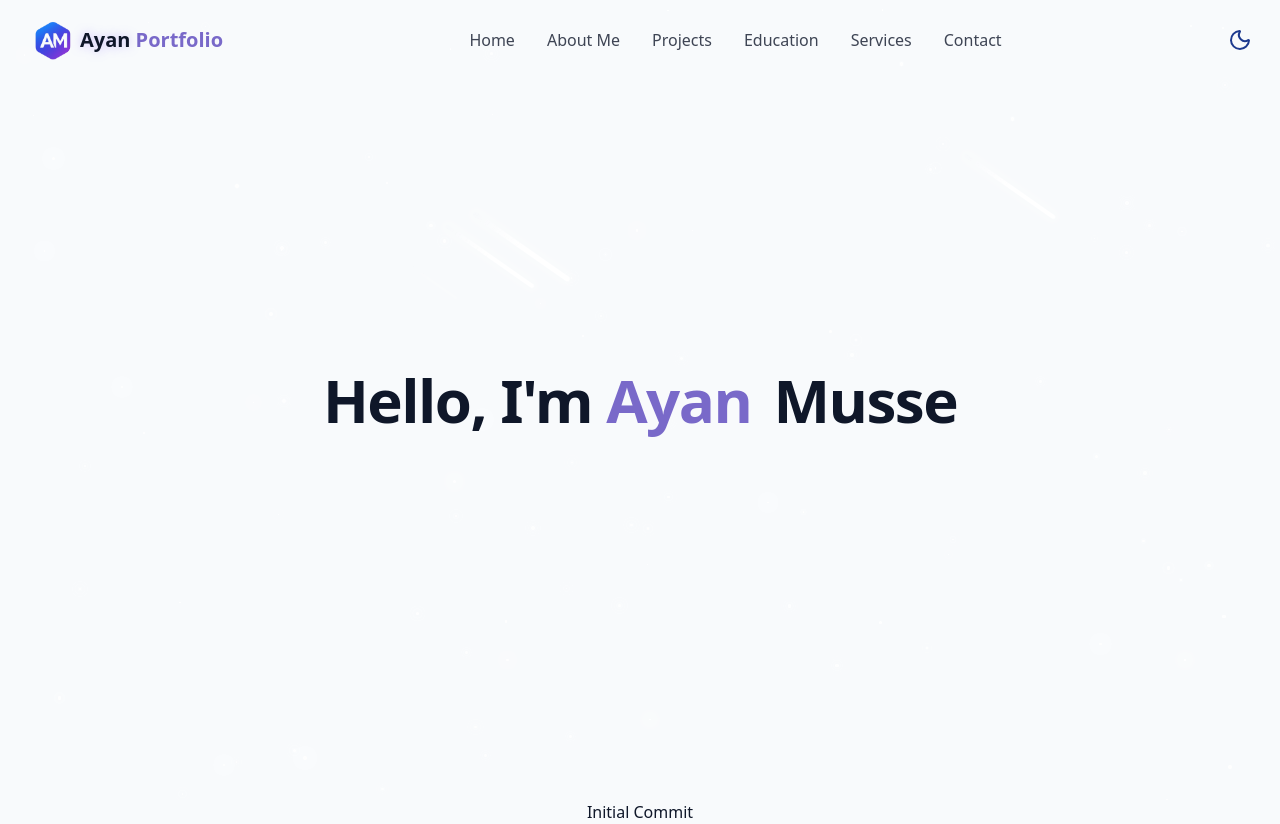
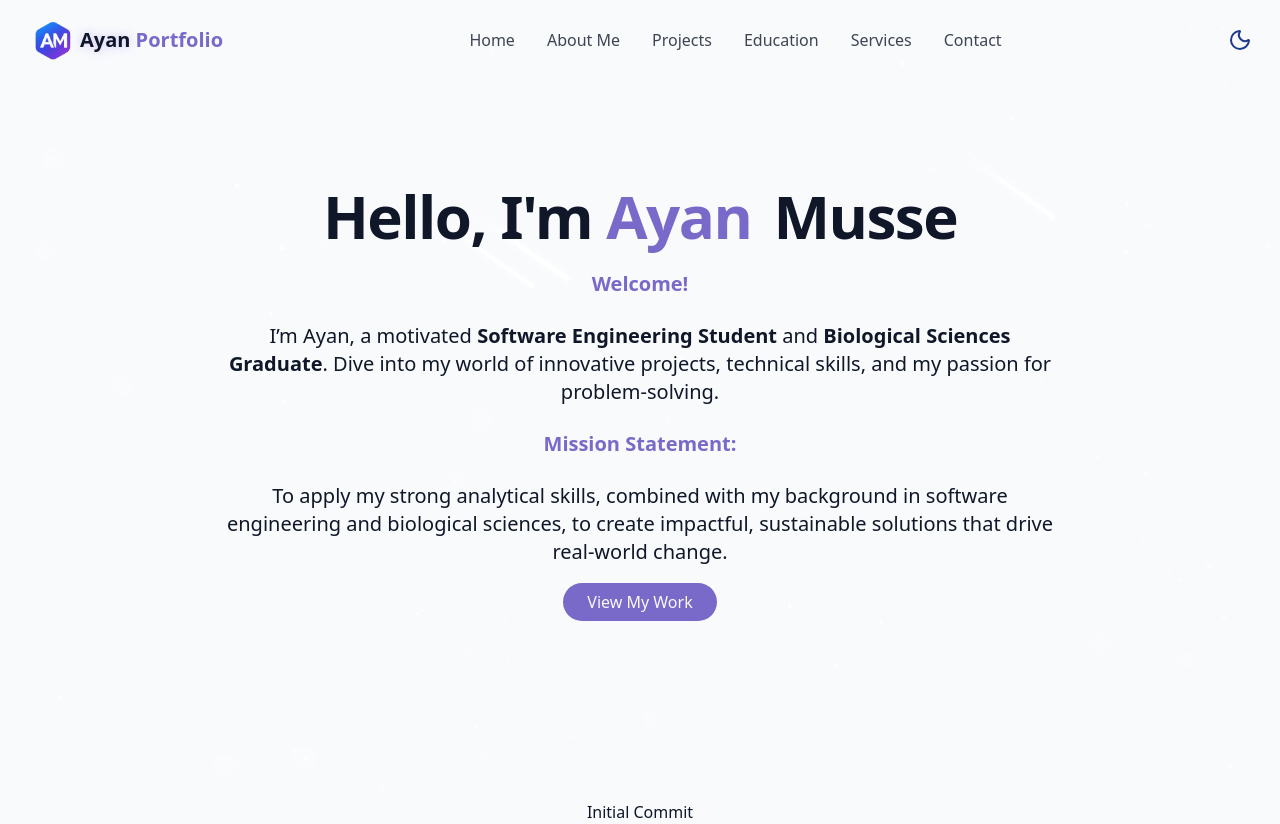
Before and after one commit to Musse-A/Deploy-React-App, a React (Vite) app in the folder vite-project/: page / in a window 1280 px wide. Built offline with nearby package versions, Linux system fonts and the light colour scheme.

Commit message:
Completed home page, added welcome message, and mission statement

```diff
--- a/vite-project/src/Components/HeroSection.jsx
+++ b/vite-project/src/Components/HeroSection.jsx
@@ -13,6 +13,27 @@ return (
           <span className="text-primary opacity-0 animate-fade-in-delay-1">Ayan </span>
           <span className="text-gradient ml-2 opacity-0 animate-fade-in-delay-2">Musse</span>
         </h1>
+        <p className="text-lg text-primary md:text-xl text-muted-foreground max-2-2xl mx-auto opacity-0 animate-fade-in-delay-3">
+            <b>Welcome!</b>
+        </p>
+        <p className="text-lg md:text-xl text-muted-foreground max-2-2xl mx-auto opacity-0 animate-fade-in-delay-3">
+            I’m Ayan, a motivated <b>Software Engineering Student</b> and <b>Biological Sciences Graduate</b>.
+            Dive into my world of innovative projects, technical skills, and my
+            passion for problem-solving.
+        </p>
+        <p className="text-lg text-primary md:text-xl text-muted-foreground max-2-2xl mx-auto opacity-0 animate-fade-in-delay-3">
+          <b>Mission Statement:</b>
+        </p>
+          <p className="text-lg md:text-xl text-muted-foreground max-2-2xl mx-auto opacity-0 animate-fade-in-delay-3">
+           To apply my strong analytical skills, combined with my background in software
+            engineering and biological sciences, to create impactful, sustainable solutions that
+            drive real-world change.
+        </p>
+        <div>
+            <a href="#projects" className="cosmic-button">
+                View My Work
+            </a>
+        </div>
     </div>
 </div>
 
```
